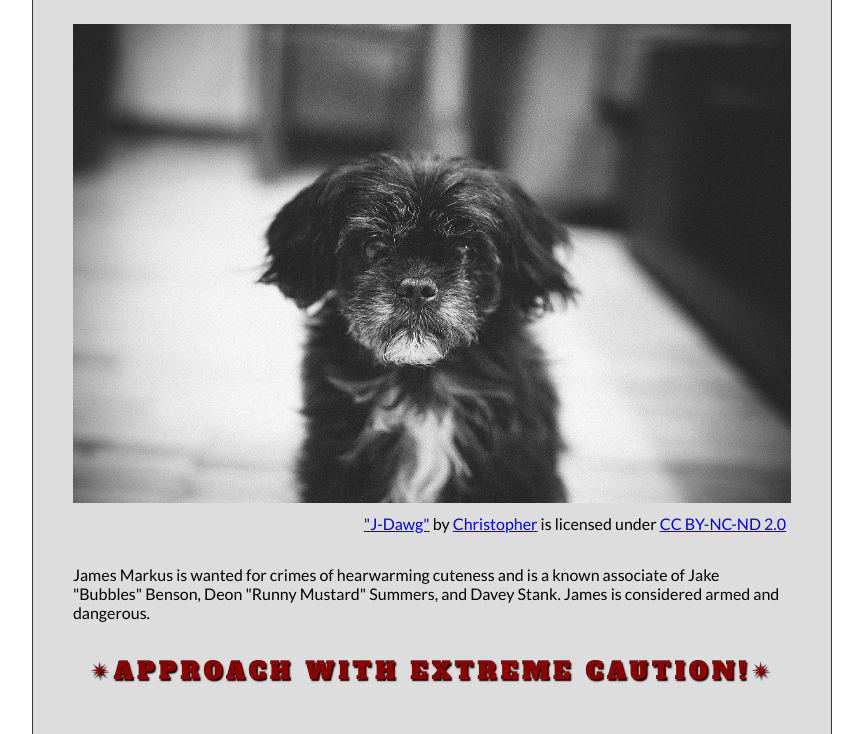
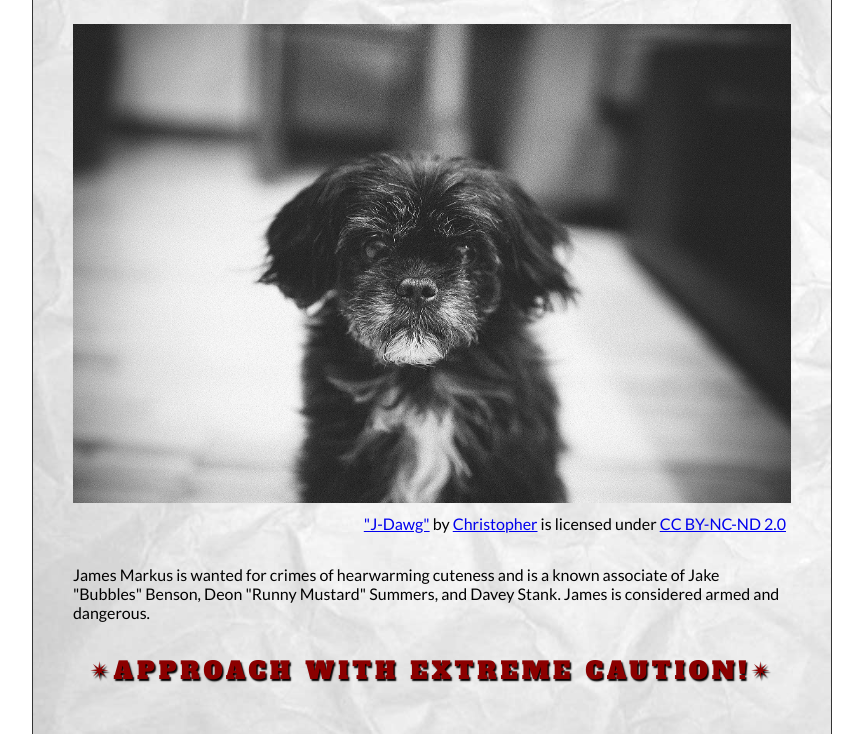
Before and after one commit to alyxpietzsch99/alyxpietzsch99.github.io, a plain HTML site: page wanted-poster/index.html in a window 1280 px wide. Shown: the part 498-1232 px from the top of the page, without its empty margins (208-1071 px from the left). Drawn offline with Linux system fonts and the light colour scheme.

Commit message:
Update style.css

```diff
--- a/wanted-poster/css/style.css
+++ b/wanted-poster/css/style.css
@@ -34,7 +34,7 @@ body {
 }
 main {
     background-color:#ddd;
-    background-image:url("images/wrinkled-white-paper-background.jpg");
+    background-image:url(/images/wrinkled-white-paper-background.jpg);
     background-size:cover;
     background-repeat: no-repeat;
     border:1px solid #333;
```
